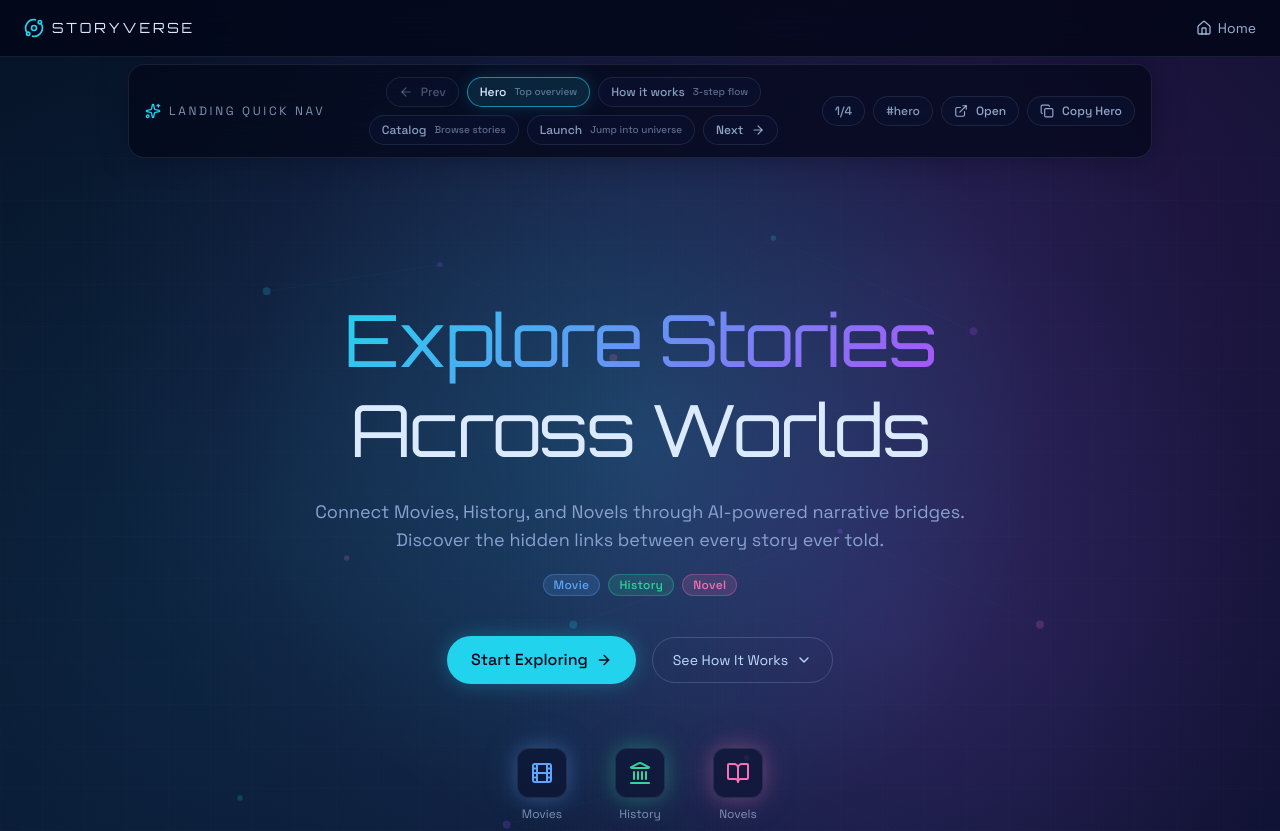
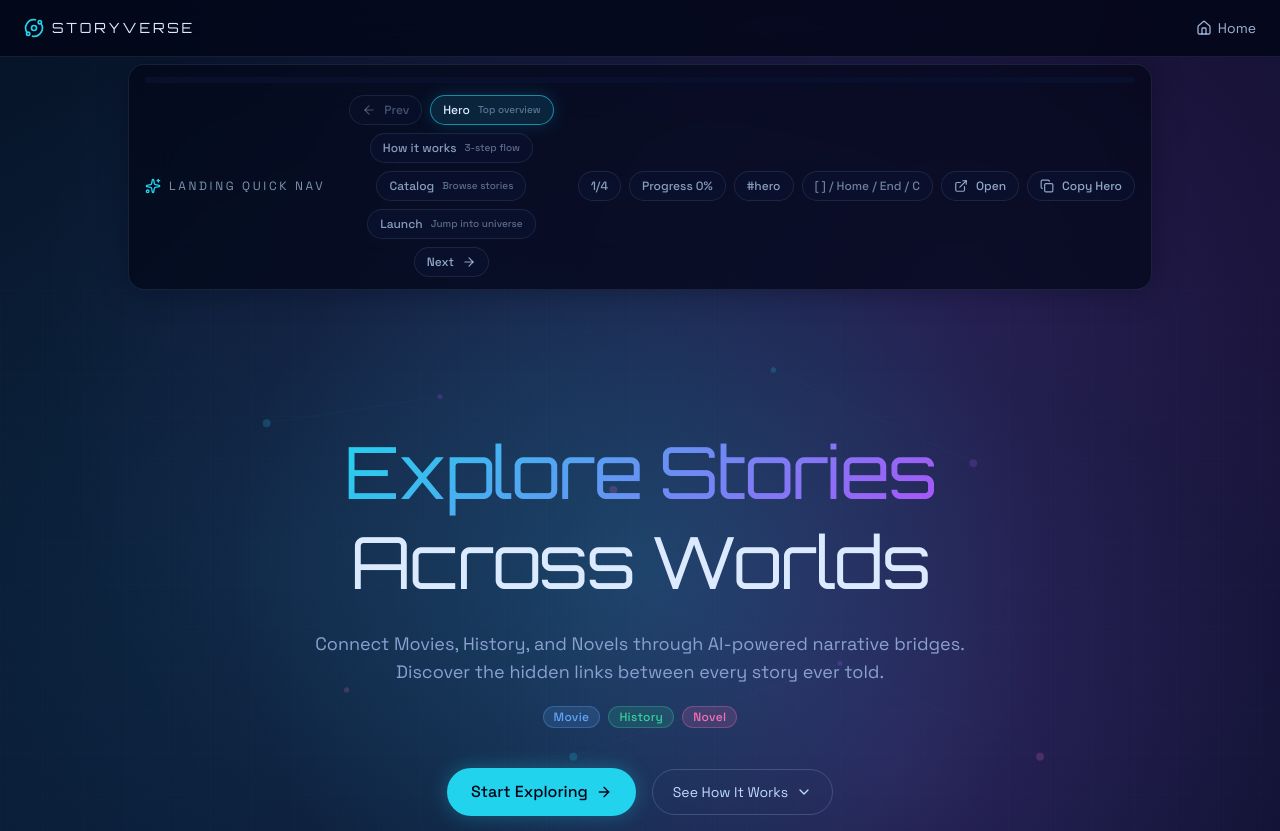
Before and after one commit to MosslandOpenDevs/StoryVerse, a Next.js app in the folder storyverse-web/: page / in a window 1280 px wide. Shown: the top 831 px of the page. Built offline with nearby package versions, Linux system fonts and the light colour scheme.

Commit message:
feat(ui): add keyboard-driven landing quick nav progress

```diff
--- a/storyverse-web/src/components/marketing/MarketingQuickNav.tsx
+++ b/storyverse-web/src/components/marketing/MarketingQuickNav.tsx
@@ -51,6 +51,10 @@ function openSectionLink(anchorId: string) {
   return true;
 }
 
+async function copySectionLink(anchorId: string) {
+  await navigator.clipboard.writeText(buildAnchorUrl(anchorId));
+}
+
 export function MarketingQuickNav() {
   const [activeId, setActiveId] = useState<string>(SECTIONS[0]?.id ?? "hero");
   const [resumeId, setResumeId] = useState<string | null>(null);
@@ -66,6 +70,7 @@ export function MarketingQuickNav() {
   const activePositionLabel = activeIndex >= 0 ? `${activeIndex + 1}/${SECTIONS.length}` : `1/${SECTIONS.length}`;
   const canJumpPrev = activeIndex > 0;
   const canJumpNext = activeIndex >= 0 && activeIndex < SECTIONS.length - 1;
+  const progressPercent = SECTIONS.length > 1 && activeIndex >= 0 ? Math.round((activeIndex / (SECTIONS.length - 1)) * 100) : 100;
   const resumeSection = useMemo(
     () => (resumeId ? SECTIONS.find((section) => section.id === resumeId) ?? null : null),
     [resumeId],
@@ -162,9 +167,74 @@ export function MarketingQuickNav() {
     };
   }, [copyState]);
 
+  useEffect(() => {
+    const handleKeyDown = (event: KeyboardEvent) => {
+      const target = event.target as HTMLElement | null;
+      const tagName = target?.tagName;
+      const isTypingTarget =
+        target?.isContentEditable ||
+        tagName === "INPUT" ||
+        tagName === "TEXTAREA" ||
+        tagName === "SELECT";
+
+      if (isTypingTarget || event.metaKey || event.ctrlKey) {
+        return;
+      }
+
+      if (event.key === "[") {
+        event.preventDefault();
+        const previousSection = SECTIONS[Math.max(0, activeIndex - 1)];
+        if (!previousSection || !canJumpPrev || !jumpToSection(previousSection.id)) return;
+        setActiveId(previousSection.id);
+        return;
+      }
+
+      if (event.key === "]") {
+        event.preventDefault();
+        const nextSection = SECTIONS[Math.min(SECTIONS.length - 1, activeIndex + 1)];
+        if (!nextSection || !canJumpNext || !jumpToSection(nextSection.id)) return;
+        setActiveId(nextSection.id);
+        return;
+      }
+
+      if (event.key === "Home") {
+        event.preventDefault();
+        const firstSection = SECTIONS[0];
+        if (!firstSection || !jumpToSection(firstSection.id)) return;
+        setActiveId(firstSection.id);
+        return;
+      }
+
+      if (event.key === "End") {
+        event.preventDefault();
+        const lastSection = SECTIONS[SECTIONS.length - 1];
+        if (!lastSection || !jumpToSection(lastSection.id)) return;
+        setActiveId(lastSection.id);
+        return;
+      }
+
+      if (event.key.toLowerCase() === "c") {
+        event.preventDefault();
+        copySectionLink(activeSection.id)
+          .then(() => setCopyState("done"))
+          .catch(() => setCopyState("error"));
+      }
+    };
+
+    window.addEventListener("keydown", handleKeyDown);
+    return () => window.removeEventListener("keydown", handleKeyDown);
+  }, [activeIndex, activeSection.id, canJumpNext, canJumpPrev]);
+
   return (
     <div className="sticky top-16 z-40 px-6 pb-2">
-      <div className="mx-auto flex max-w-5xl flex-wrap items-center justify-between gap-3 rounded-2xl border border-cosmos-200/10 bg-cosmos-950/70 px-4 py-3 shadow-[0_0_30px_rgba(2,6,23,0.35)] backdrop-blur-xl">
+      <div className="mx-auto max-w-5xl rounded-2xl border border-cosmos-200/10 bg-cosmos-950/70 px-4 py-3 shadow-[0_0_30px_rgba(2,6,23,0.35)] backdrop-blur-xl">
+        <div className="mb-3 h-1.5 overflow-hidden rounded-full bg-cosmos-900/80" aria-hidden="true">
+          <div
+            className="h-full rounded-full bg-neon-cyan transition-all duration-200"
+            style={{ width: `${progressPercent}%` }}
+          />
+        </div>
+        <div className="flex flex-wrap items-center justify-between gap-3">
         <div className="flex items-center gap-2 text-xs uppercase tracking-[0.22em] text-cosmos-200/65">
           <Sparkles className="h-4 w-4 text-neon-cyan" />
           Landing quick nav
@@ -263,7 +333,15 @@ export function MarketingQuickNav() {
           </span>
 
           <span className="inline-flex items-center rounded-full border border-cosmos-200/10 bg-cosmos-900/70 px-3 py-1.5 text-xs font-medium text-cosmos-200/70">
+            Progress {progressPercent}%
+          </span>
+
+          <span className="inline-flex items-center rounded-full border border-cosmos-200/10 bg-cosmos-900/70 px-3 py-1.5 text-xs font-medium text-cosmos-200/70">
             {activeHashLabel}
+          </span>
+
+          <span className="inline-flex items-center rounded-full border border-cosmos-200/10 bg-cosmos-900/70 px-3 py-1.5 text-xs font-medium text-cosmos-200/55">
+            [ ] / Home / End / C
           </span>
 
           <button
@@ -281,8 +359,7 @@ export function MarketingQuickNav() {
           <button
             type="button"
             onClick={() => {
-              navigator.clipboard
-                .writeText(buildAnchorUrl(activeSection.id))
+              copySectionLink(activeSection.id)
                 .then(() => setCopyState("done"))
                 .catch(() => setCopyState("error"));
             }}
@@ -299,5 +376,6 @@ export function MarketingQuickNav() {
         </div>
       </div>
     </div>
+  </div>
   );
 }
```
